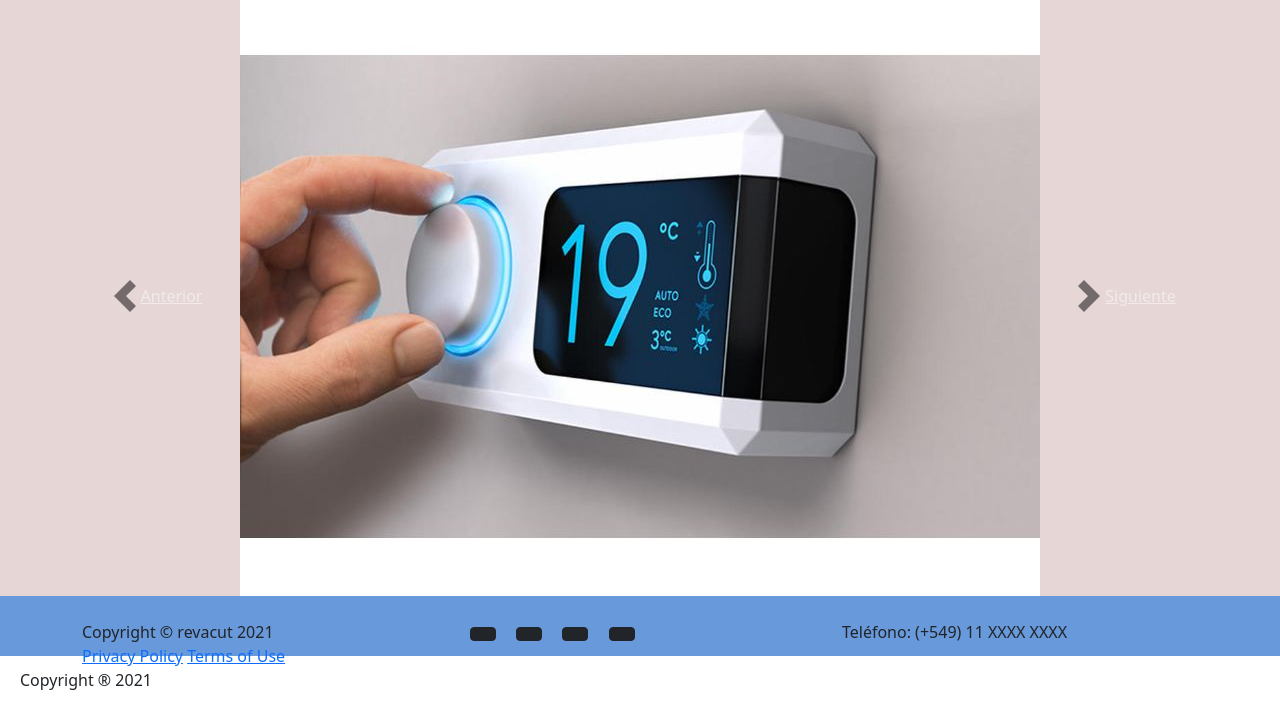
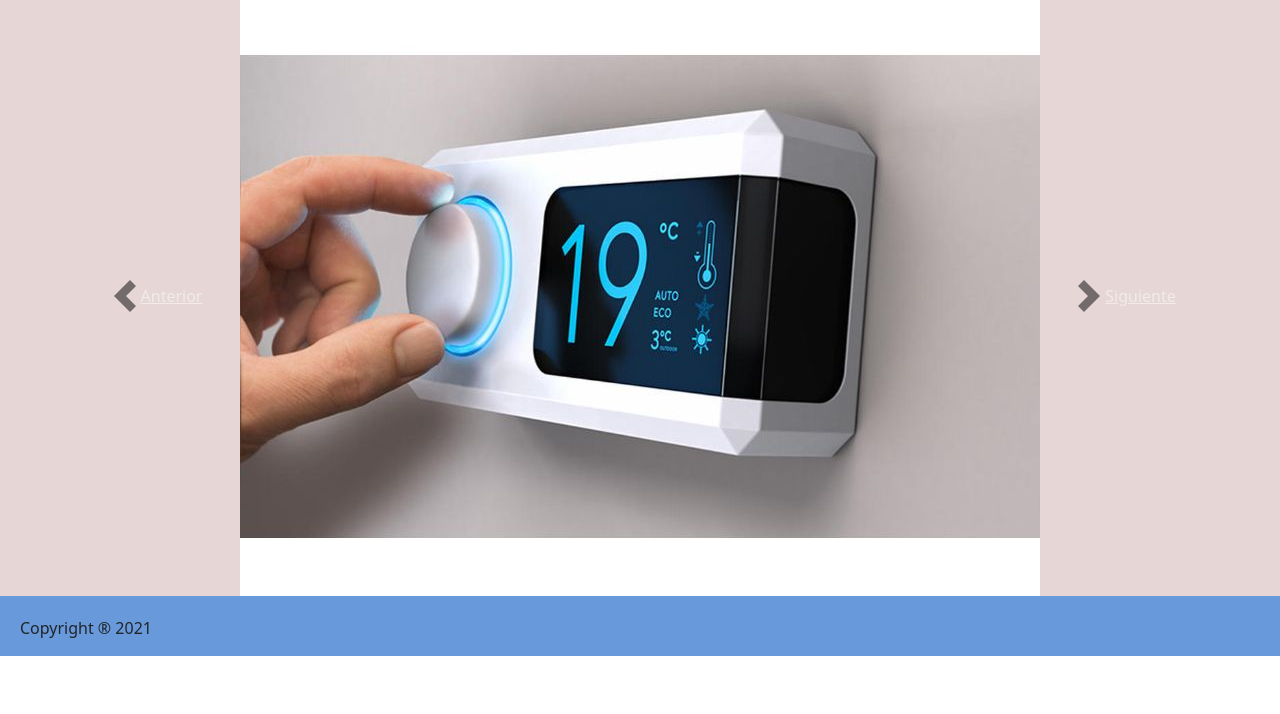
Before and after one commit to manu189/iot, a website: page index.html in a window 1280 px wide. Shown: the part 86-800 px from the top of the page. Drawn offline with nearby package versions, Linux system fonts and the light colour scheme.

Commit message:
correcciones para entrega 4

```diff
--- a/index.html
+++ b/index.html
@@ -7,13 +7,9 @@
     <title>IOT Solutions</title>
     <!-- Insertar Estilos CSS Externos -->
     <link rel="stylesheet" href="./css/styles.css">
-	  <!-- <link rel="stylesheet" href="https://stackpath.bootstrapcdn.com/bootstrap/4.5.2/css/bootstrap.min.css" integrity="sha384-JcKb8q3iqJ61gNV9KGb8thSsNjpSL0n8PARn9HuZOnIxN0hoP+VmmDGMN5t9UJ0Z" crossorigin="anonymous"> -->
-
 </head>
 <body class="gridAreasIndex">
-<!--     <header>
-        <h1 class="text-left"><a href="./index.html">IOT Solutions</a> </h1>
-    </header> -->
+
     <nav class="navbar sticky-top navbar-expand-lg navbar-dark bg-dark">
         <a class="navbar-brand nav__brand--setup" href="#"><h1>IOT Solutions</h1></a>
         <button class="navbar-toggler" type="button" data-toggle="collapse" data-target="#navbarSupportedContent" aria-controls="navbarSupportedContent" aria-expanded="false" aria-label="Toggle navigation">
@@ -70,25 +66,9 @@
 
 
     <!-- Píe de página -->
-    <footer id="footer" class="footer__container--color py-4">
-	<div class="container">
-            <div class="row align-items-center">
-                <div class="col-lg-4 text-lg-left">Copyright © revacut 2021</div>
-                <div class="col-lg-4 my-3 my-lg-0">
-                    <a class="btn btn-dark btn-social mx-2" href="#!"><i class="fab fa-twitter"></i></a>
-                    <a class="btn btn-dark btn-social mx-2" href="#"><i class="fab fa-instagram"></i></a>
-                    <a class="btn btn-dark btn-social mx-2" href="#"><i class="fab fa-facebook-f"></i></a>
-                    <a class="btn btn-dark btn-social mx-2" href="#"><i class="fab fa-linkedin-in"></i></a>
-                </div>
-                <div class="col-lg-4 text-lg-right">Teléfono: (+549) 11 XXXX XXXX</div>
-                <div class="col-lg-4 text-lg-right">
-			<a class="mr-3" href="#!">Privacy Policy</a>
-			<a href="#!">Terms of Use</a>
-                </div>
-            </div>
-        </div>
-        <p>Copyright &#174; 2021</p>
-    </footer>
+    <footer id="footer" class="footer__container--color">
+      <p>Copyright &#174; 2021</p>
+  </footer>
     <script src="https://code.jquery.com/jquery-3.5.1.slim.min.js" integrity="sha384-DfXdz2htPH0lsSSs5nCTpuj/zy4C+OGpamoFVy38MVBnE+IbbVYUew+OrCXaRkfj" crossorigin="anonymous"></script>
 	<script src="https://cdn.jsdelivr.net/npm/popper.js@1.16.1/dist/umd/popper.min.js" integrity="sha384-9/reFTGAW83EW2RDu2S0VKaIzap3H66lZH81PoYlFhbGU+6BZp6G7niu735Sk7lN" crossorigin="anonymous"></script>
 	<script src="https://stackpath.bootstrapcdn.com/bootstrap/4.5.2/js/bootstrap.min.js" integrity="sha384-B4gt1jrGC7Jh4AgTPSdUtOBvfO8shuf57BaghqFfPlYxofvL8/KUEfYiJOMMV+rV" crossorigin="anonymous"></script>
--- a/scss/_pre_styles.scss
+++ b/scss/_pre_styles.scss
@@ -14,15 +14,12 @@ body {
   background-color: rgb(228, 222, 222);
   width: 100%;
   height: 100vh;
-  // margin-bottom:50px;
   min-height: 100%;
   margin:0;
   position:relative;
 }
 
 nav {
-  /* background-color: rgb(90, 95, 136); */
-  /* height: 100px; */
   padding: 20px;
   text-align: left;
   font-size: large;
--- a/scss/origen.scss
+++ b/scss/origen.scss
@@ -12,8 +12,7 @@ $top_margin: 5%;
 
 
 @for $i from 1 through 6 {
-  // bloque repite
-  // #{$var}
+
   h#{$i} {
       font: 2.5rem / $i;
  }
@@ -58,7 +57,6 @@ $top_margin: 5%;
   //Nosotros
 
 .ourVMV__container{
-    // background-color: #e6d6d6;
     margin-top: $top_margin;
     min-height:100vh;
 }
@@ -127,7 +125,6 @@ $top_margin: 5%;
 
   h2{
     color: rgb(104, 153, 218);
-    // margin-top: 2%;
     margin-bottom: 2%;
   }
 }
```
Also changed, not shown: css/styles.css.
